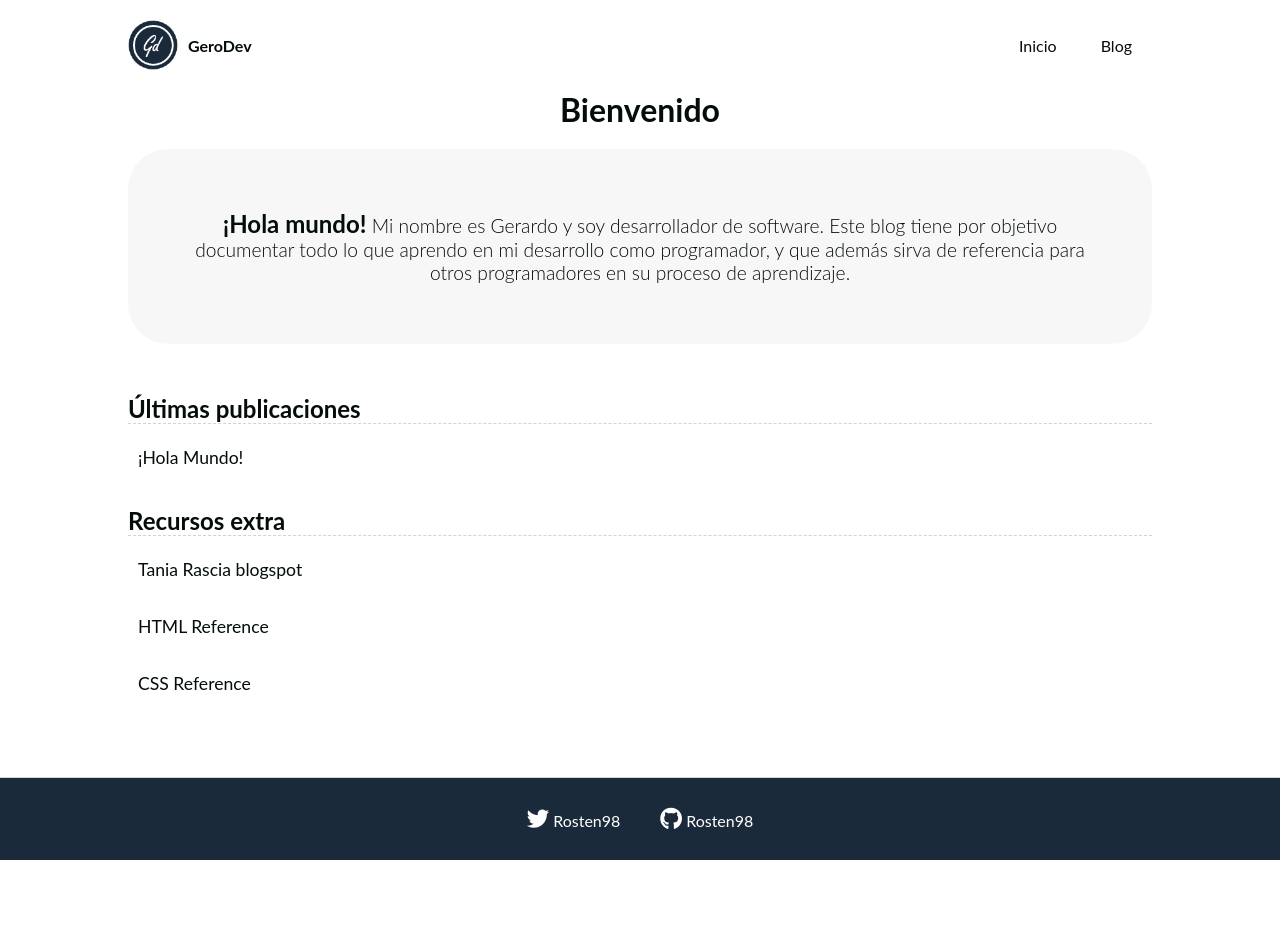
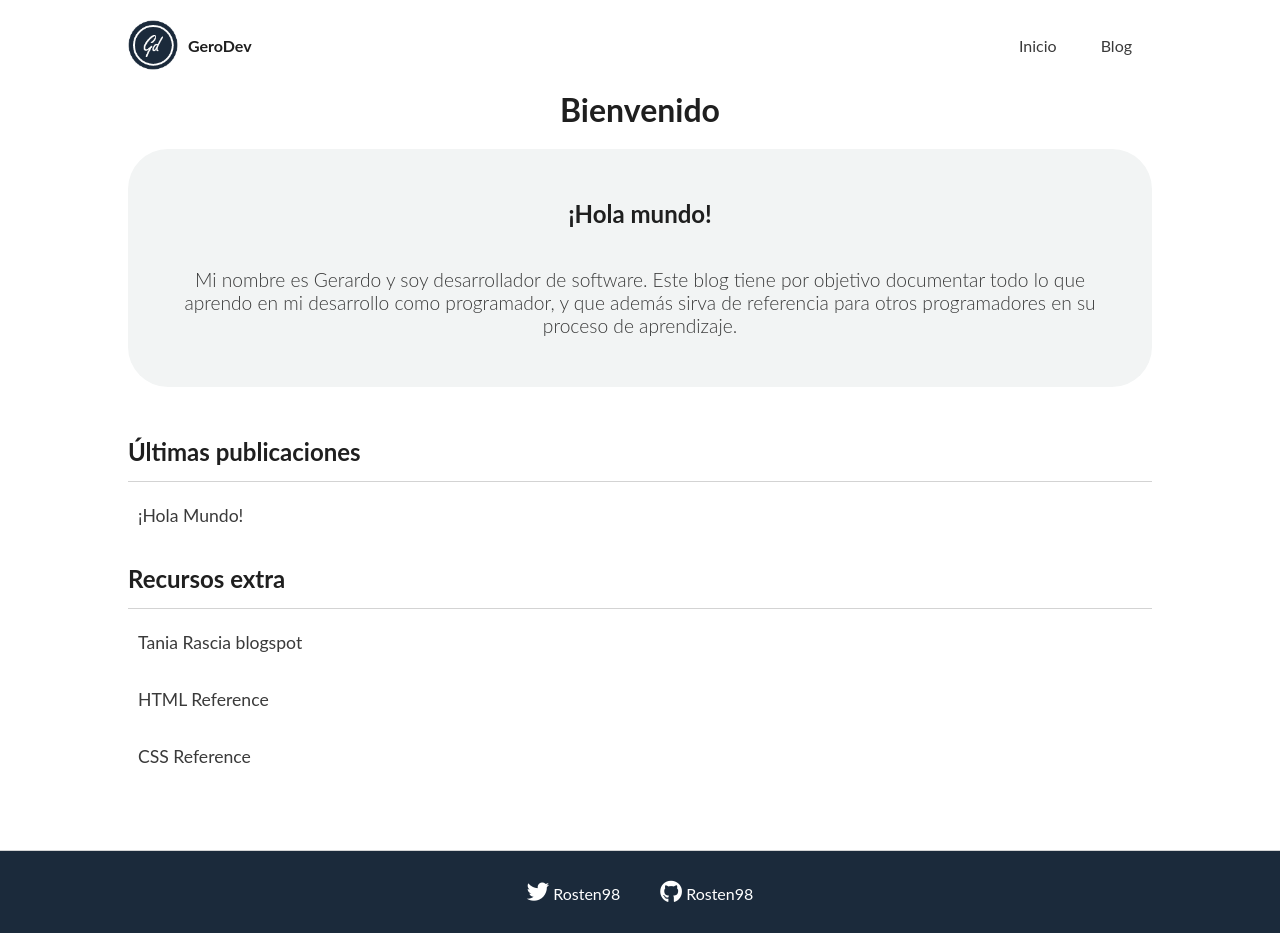
Before and after one commit to Rosten98/gerodev, a Jekyll site: the page built from index.html, in a window 1280 px wide. Built offline with Jekyll 4.4.1, drawn with Linux system fonts in a browser that asks for light colours; some web fonts are replaced; before the commit the page ends 900 px from its top, so only the background shows below that.

Commit message:
Styles changed

```diff
--- a/_layouts/post.html
+++ b/_layouts/post.html
@@ -10,6 +10,7 @@
         page.meta %} • {{ page.meta }}{% endif %}
     </time>
   </p>
+  <p><span class="tag-category"><i class="fas fa-tags"></i> {{page.categories}}</span></p>
 </header>
 <article class="post-content">
   {{ content }}
--- a/_sass/_base.scss
+++ b/_sass/_base.scss
@@ -2,9 +2,16 @@
 $content-width: 800px;
 
 $main-dark: #1B2A3B;
-$font-color: #040c0c;
+
+$font-color: #1f1f1f;
+$font-color-medium: #3a3a3a;
+
+
 $link-color: #688EB9;
-$jumbotron: #E8F1F7;
+$link-hover: rgba(235, 237, 239, 0.3);
+
+$jumbotron:  #f2f4f4;
+
 $light-grey: #F7F7F7;
 
 $heading-font: 'Muli', sans-serif;
--- a/_sass/_layout.scss
+++ b/_sass/_layout.scss
@@ -7,6 +7,14 @@
 html, body{
   min-height: 100%;
   width: 100%;
+}
+
+h1, h2, h3, h4{
+  color: $font-color;
+}
+
+p, span, a{
+  color: $font-color-medium;
 }
 
 nav{
@@ -77,18 +85,19 @@
 
 .jumbotron{
   // width: 100%;
-  background-color: $light-grey;
-  padding: 60px;
+  background-color: $jumbotron;
   border-radius: 40px;
   text-align: center;
   font-weight: 300;
+  padding: 50px;
   margin: 0 10%;
   margin-bottom: 40px;
-  b{
+  .jumbotron-title{
     font-size: 1.5rem;
   }
-  p{
+  .jumbotron-content{
     font-size: 1.2rem;
+    padding: 40px 0 0 0;
   }
 }
 
@@ -96,9 +105,9 @@
   margin: 0px 10%;
   padding: 10px 0;
   h2{
-    width: 100%;
+    border-bottom: 1px solid rgb(211, 211, 211);
     margin-bottom: 5px;
-    border-bottom: 1px dashed lightgrey;
+    padding-bottom: 15px;
   }
   ul{
     list-style: none;
@@ -109,14 +118,9 @@
     }
     li:hover{
       border-radius: 10px;
-      background-color: $light-grey;
+      background-color: $link-hover;
     }
   }
-}
-
-div.card span{
-  font-weight: normal;
-  font-size: 0.8rem;
 }
 
 .pages-content{
@@ -132,30 +136,33 @@
 .card{
   margin: 0 10%;
   padding: 40px 20px;
-  border-bottom: 1px dashed;
-  border-color: lightgrey;
-}
-.card:hover{
   background-color: $light-grey;
-  -webkit-box-shadow: 0px 0px 5px -1px rgba(0,0,0,0.1);
-  -moz-box-shadow: 0px 0px 5px -1px rgba(0,0,0,0.1);
-  box-shadow: 0px 0px 5px -1px rgba(0,0,0,0.1);
-}
-.card h3{
+  border-radius: 10px;
+  border: 1px solid lightgrey;
+  .card-header{
+    display: inline-grid;
+    grid-template-columns: 1fr 1fr;
+    width: 100%;
+    // display: flex;
+    // justify-content: space-between;
+    h3{
       font-size: 1.5rem;
     }
-.card-header{
-  display: flex;
-  justify-content: space-between;
-  .categories{
-    margin: auto 0;
+    span{
+      font-weight: normal;
+      font-size: 0.8rem;
+    }
+    .card-categories{
+      margin: auto 0 auto auto;
       p{
-      background-color: lightblue;
+        background-color: $link-color;
         border-radius: 5px;
         display: inline;
         margin-right: 5px;
         padding: 8px;
         text-align: center;
+        font-size: .7em;
+        color: white;
       }
       // width: 60px;
     }
@@ -166,20 +173,31 @@
       margin-top: 20px;
     }
   }
+}
+.card:hover{
+  background-color: white;
+  -webkit-box-shadow: 0px 0px 5px -1px rgba(0,0,0,0.1);
+  -moz-box-shadow: 0px 0px 5px -1px rgba(0,0,0,0.1);
+  box-shadow: 0px 0px 5px -1px rgba(0,0,0,0.1);
+}
+
 a.link-to-post{
   color: $font-color
 }
 
 .post-title{
-  margin: 0 auto;
   padding: 20px 10%;
-  height: 25%;
-  background-color: $light-grey;
-  time, h1{
-    color: black;
+  h1{
+    margin: 0;
+    text-align: left;
+    font-size: 4em;
   }
   p{
-    text-align: center;
+    margin: 30px 0;
+  }
+  time{
+     font-weight: 300;
+     border-bottom: 1px solid;
   }
 }
 
@@ -195,8 +213,15 @@
     margin: 50px 0 20px 0;
   }
   h2{
+    padding-bottom: 20px;
     border-bottom: 1px solid rgb(211, 211, 211);
   }
+}
+
+.tag-category{
+    padding: 10px;
+    border-radius: 10px;
+    background-color: $light-grey;
 }
 
 footer{
@@ -260,19 +285,27 @@
       display: none;
     }
   }
+
   .jumbotron{
     margin: 0;
     margin-bottom: 40px;
     border-radius: 0;
   }
-  .division-container{
-    ul a li{
-      text-decoration: underline;
+
+  .card{
+    .card-header{
+      display: grid;
+      grid-template-columns: auto;
+      grid-template-rows: 1fr 1fr;
+      .card-title{
+        grid-row-start: 2;
+      }
+      .card-categories{
+        grid-row-start: 1;
       }
     }
-  .card{
+  }
 
-  }
   footer{
     a{
       text-decoration: underline;
--- a/blog/index.html
+++ b/blog/index.html
@@ -6,15 +6,16 @@
 {% for post in site.posts %}
 <a href="{{ post.url | prepend: site.baseurl }}" class="link-to-post">
 	<div class="card">
-		<!-- <img src="Imagen distintiva del post" alt="{{post.img}}"> -->
 		<div class="card-header">
+			<div class="card-title">
 				<h3>
 					{{ post.title }}
 					<span class="blog-date">
 						<time>{{ post.date | date: "%b %-d, %Y" }}</time>
 					</span>
 				</h3>
-			<div class="categories">
+			</div>
+			<div class="card-categories">
 				{% for post_category in post.categories %}
 					<p>{{ post_category }}</p>
 				{% endfor %}
--- a/index.html
+++ b/index.html
@@ -8,8 +8,9 @@
 <h1>Bienvenido</h1>
 
 <div class="jumbotron">
-  <p>
-    <b>¡Hola mundo!</b> Mi nombre es Gerardo y soy desarrollador de software.
+  <b class="jumbotron-title">¡Hola mundo!</b>
+  <p class="jumbotron-content">
+     Mi nombre es Gerardo y soy desarrollador de software.
       Este blog tiene por objetivo documentar todo lo que aprendo en mi desarrollo como programador, y que además sirva de referencia para otros programadores en su proceso de aprendizaje.
   </p>
 </div>
@@ -19,7 +20,7 @@
   <ul>
     {% for post in site.posts limit:3%}
         <a href="{{ post.url }}">
-          <li>{{ post.title }}</li>
+          <li><p>{{ post.title }}</p></li>
         </a>
     {% else %}
       <p>No hay post publicados</p>
@@ -33,8 +34,8 @@
 <div class="division-container">
   <h2>Recursos extra</h2>
   <ul>
-    <a href="https://www.taniarascia.com/" target="_blank"><li>Tania Rascia blogspot</li></a>
-    <a href="https://htmlreference.io/" target="_blank"><li>HTML Reference</li></a>
-    <a href="https://cssreference.io/" ><li>CSS Reference</li></a>
+    <a href="https://www.taniarascia.com/" target="_blank"><li><p>Tania Rascia blogspot</p></li></a>
+    <a href="https://htmlreference.io/" target="_blank"><li><p>HTML Reference</p></li></a>
+    <a href="https://cssreference.io/" ><li><p>CSS Reference</p></li></a>
   </ul>
 </div>
```
Lines whose indentation alone changed are shown as unchanged.
